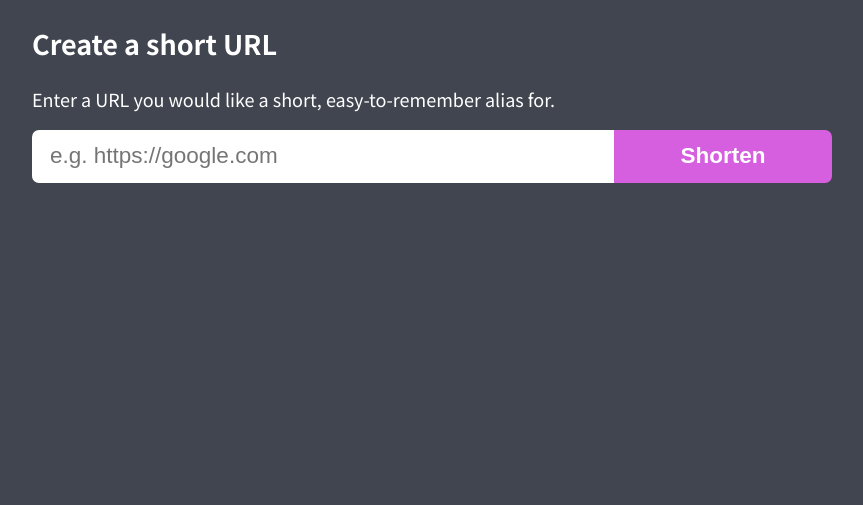
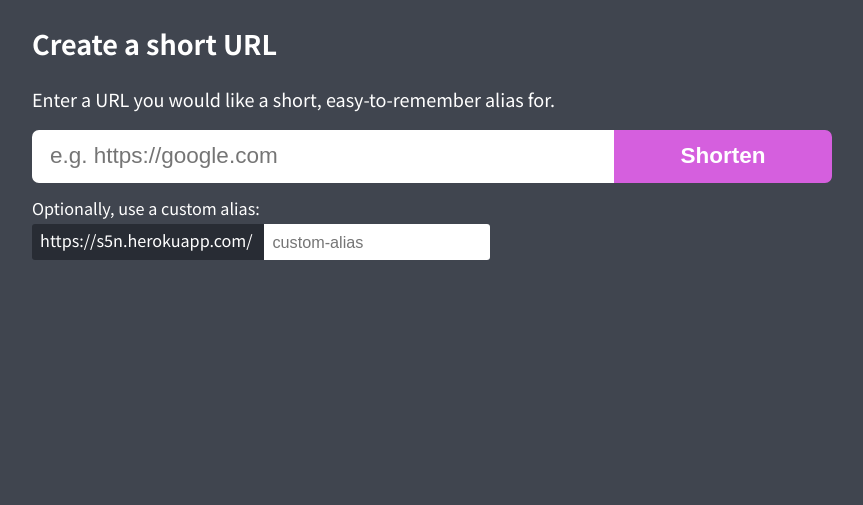
Before and after one commit to SirajChokshi/shorten, a Flask app: page / in a window 1280 px wide. Shown: the part 76-581 px from the top of the page, without its empty margins (208-1071 px from the left). Run offline with Flask 2, Linux system fonts and the light colour scheme.

Commit message:
feat: optional custom alias field

```diff
--- a/app/static/css/global.css
+++ b/app/static/css/global.css
@@ -102,6 +102,32 @@ button:hover:before{
     opacity: 0;
     transform: translate(100%,0)
   }
+
+form span {
+    display: block;
+    margin-top: 0.8em;
+    font-size: 0.9rem;
+}
+
+form span span {
+    display: inline-block;
+    /* font-weight: 600; */
+    overflow: hidden;
+    border-radius: 3px;
+    background-color: #282c34;
+    box-sizing: border-box;
+    padding-left: 0.5em;
+    margin-top: 0.3em;
+}
+
+form span span input {
+    margin-left: 0.5em;
+    font-size: 0.9rem;
+    border: none;
+    padding: 0.5em 0.5em;
+    box-sizing: border-box;
+    color: #282c34;
+}
 
 /* USER FEEDBACK */
 
--- a/app/templates/index.html
+++ b/app/templates/index.html
@@ -7,7 +7,7 @@
       <div id="action-bar">
         <input type="url" oninvalid="this.setCustomValidity('Enter a valid URL (starting with http:// or https://)')" oninput="this.setCustomValidity('')" name="url" placeholder="e.g. https://google.com" required /><button type="submit" data-hover="→"><div>Shorten</div></button>
       </div>
-        <input type="text" style="display: none" name="code" placeholder="custom code" />
+      <span>Optionally, use a custom alias:<br /><span>https://s5n.herokuapp.com/ <input type="text" name="code" placeholder="custom-alias" /></span></span>
     </form>
     {% if result == -1 %}
     <p class="error">
```
Also changed, not shown: app/links.db.
